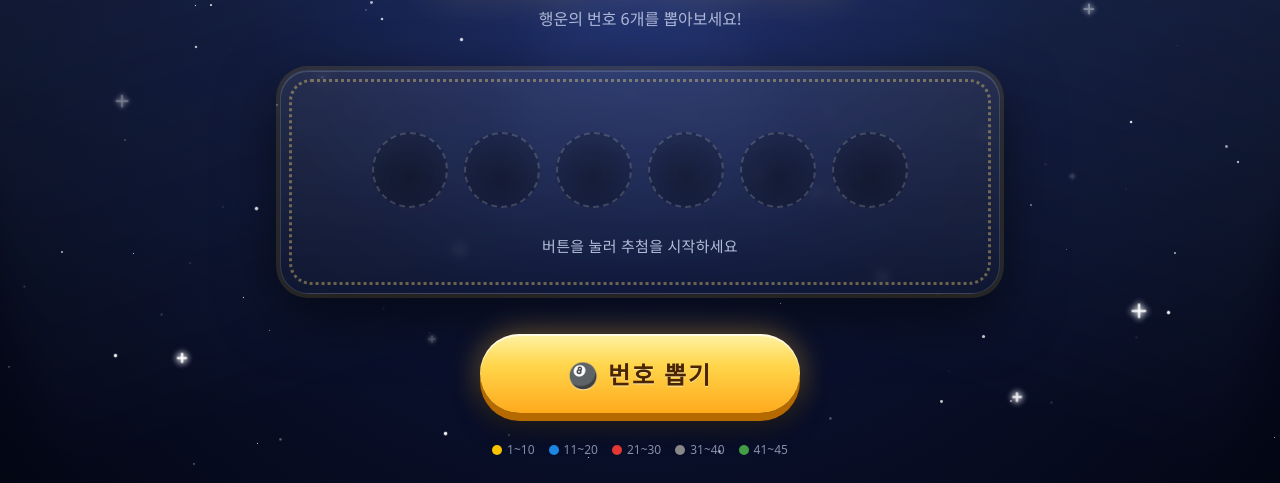
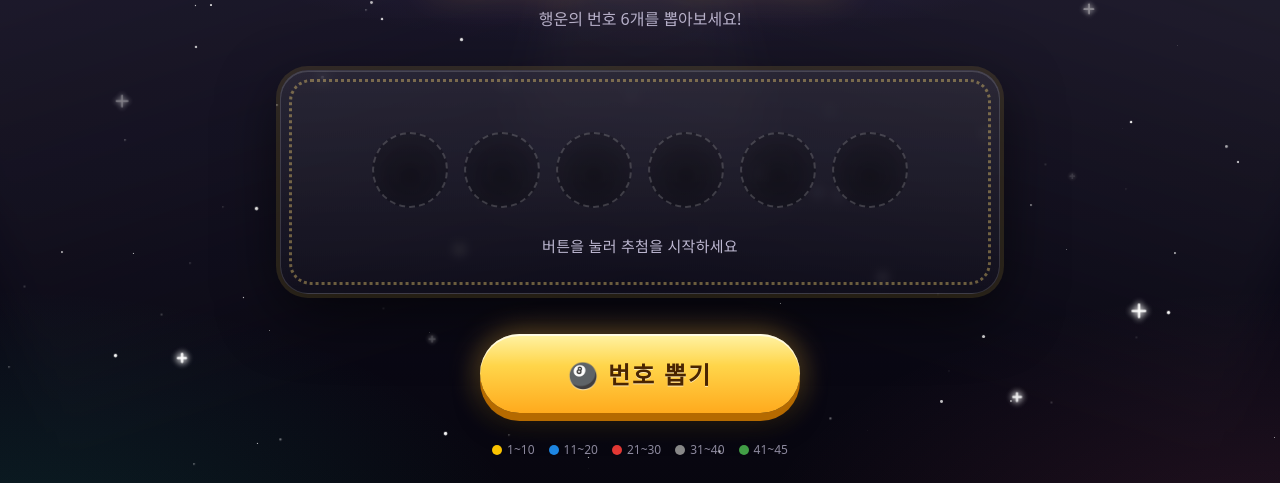
Before and after one commit to les282-source/lotto, a plain HTML site: page index.html in a window 1280 px wide. Shown: the part 231-714 px from the top of the page. Drawn offline with Linux system fonts and the light colour scheme.

Commit message:
Restyle background to midnight black with soft aurora glows
Co-Authored-By: Claude Opus 5.5 <noreply@anthropic.com>
Claude-Session: https://claude.ai/code/session_01RuzgvdoCYm7zqf35vKpJMN

```diff
--- a/index.html
+++ b/index.html
@@ -6,8 +6,8 @@
 <title>Amy's Lotto</title>
 <style>
   :root {
-    --bg-top: #0b1230;
-    --bg-bottom: #02040f;
+    --bg-top: #14112a;
+    --bg-bottom: #06050c;
     --gold: #ffd54a;
     --ball-size: clamp(44px, 13vw, 76px);
     --gap: clamp(6px, 2vw, 16px);
@@ -26,8 +26,13 @@
     padding: 24px 16px;
     font-family: "Apple SD Gothic Neo", "Malgun Gothic", "Noto Sans KR", system-ui, sans-serif;
     color: #fff;
-    background: radial-gradient(ellipse at 50% 20%, #1b2a6b 0%, var(--bg-top) 45%, var(--bg-bottom) 100%);
+    background:
+      radial-gradient(ellipse 70% 50% at 50% 0%, rgba(140,100,255,.28), transparent 70%),
+      radial-gradient(ellipse 60% 50% at 0% 100%, rgba(40,200,190,.14), transparent 70%),
+      radial-gradient(ellipse 60% 50% at 100% 100%, rgba(255,110,170,.12), transparent 70%),
+      linear-gradient(180deg, var(--bg-top) 0%, var(--bg-bottom) 100%);
     background-color: var(--bg-bottom);
+    background-attachment: fixed;
     overflow-x: hidden;
   }
 
@@ -74,7 +79,7 @@
     height: 140vh;
     pointer-events: none;
     z-index: 0;
-    background: linear-gradient(to bottom, rgba(120,170,255,.18), rgba(120,170,255,0) 70%);
+    background: linear-gradient(to bottom, rgba(255,236,200,.10), rgba(255,236,200,0) 70%);
     filter: blur(20px);
     transform-origin: top center;
     animation: sweep 9s ease-in-out infinite alternate;
@@ -136,7 +141,7 @@
   .subtitle {
     margin-top: 10px;
     font-size: clamp(13px, 3.6vw, 16px);
-    color: rgba(220,230,255,.75);
+    color: rgba(232,226,255,.75);
   }
 
   /* ---------- 추첨판 ---------- */
@@ -296,7 +301,7 @@
     margin-top: 22px;
     min-height: 1.5em;
     font-size: clamp(13px, 3.6vw, 15px);
-    color: rgba(220,230,255,.8);
+    color: rgba(232,226,255,.8);
     letter-spacing: .02em;
   }
   .status strong { color: var(--gold); }
@@ -367,7 +372,7 @@
     gap: 8px 14px;
     margin-top: 28px;
     font-size: 12px;
-    color: rgba(220,230,255,.6);
+    color: rgba(232,226,255,.6);
   }
   .legend i {
     display: inline-block;
```
